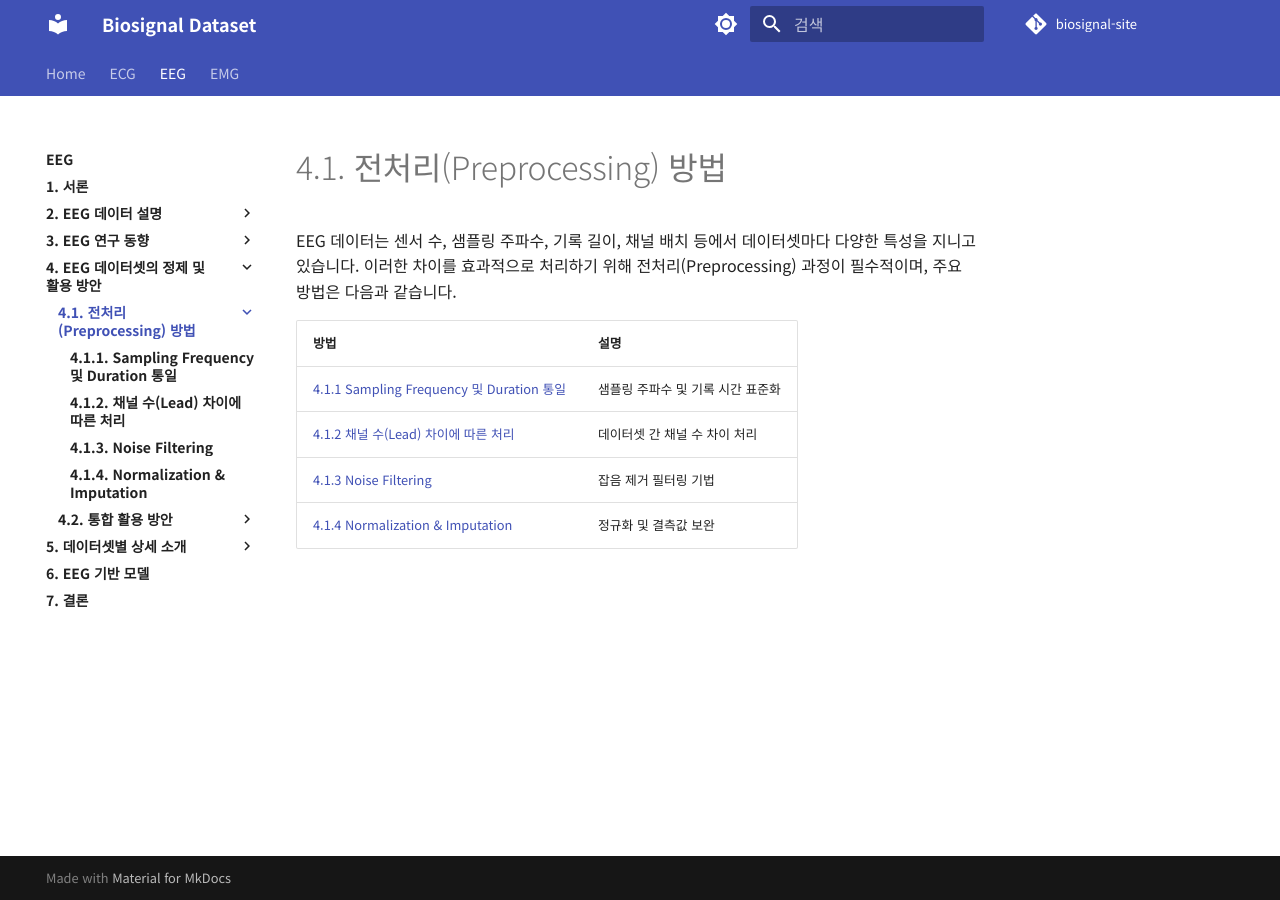
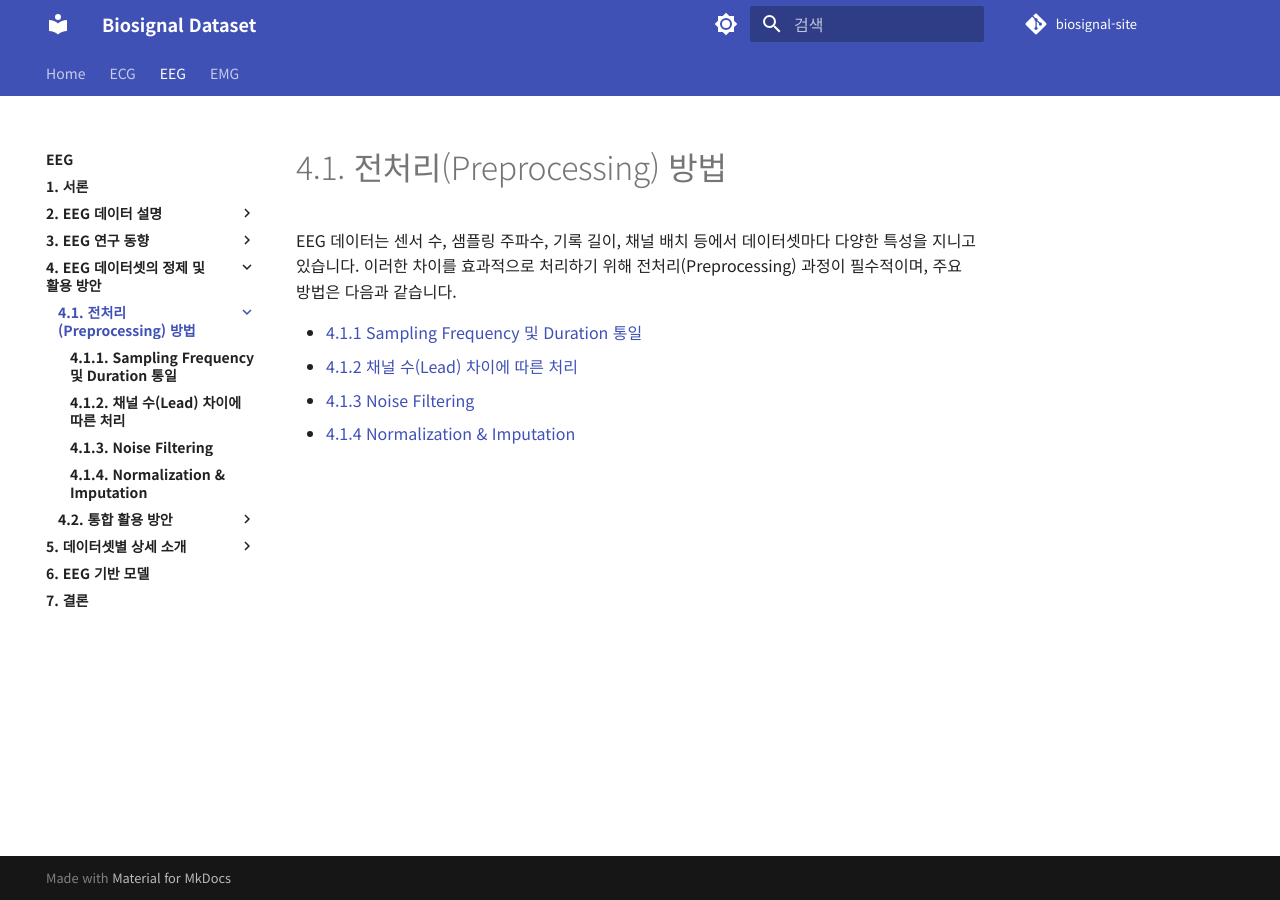
Before and after one commit to iwantjeonyeok/biosignal-site, an MkDocs documentation site: the page built from docs/eeg/4-eeg-데이터셋의-정제-및-활용-방안/4-1-전처리preprocessing-방법/index.md, in a window 1280 px wide. Built offline with MkDocs 1.6.1 and Material for MkDocs 9.7.7, drawn with Linux system fonts in a browser that asks for light colours; comment, search, counter and statistics services are not loaded.

Commit message:
Replace tables with simple lists on EEG 4.1 and 4.2 index pages
Co-Authored-By: Claude Sonnet 4.6 <noreply@anthropic.com>

```diff
--- a/docs/eeg/4-eeg-데이터셋의-정제-및-활용-방안/4-1-전처리preprocessing-방법/index.md
+++ b/docs/eeg/4-eeg-데이터셋의-정제-및-활용-방안/4-1-전처리preprocessing-방법/index.md
@@ -2,9 +2,7 @@
 
 EEG 데이터는 센서 수, 샘플링 주파수, 기록 길이, 채널 배치 등에서 데이터셋마다 다양한 특성을 지니고 있습니다. 이러한 차이를 효과적으로 처리하기 위해 전처리(Preprocessing) 과정이 필수적이며, 주요 방법은 다음과 같습니다.
 
-| 방법 | 설명 |
-| --- | --- |
-| [4.1.1 Sampling Frequency 및 Duration 통일](4-1-1-sampling-frequency-및-duration-통일.md) | 샘플링 주파수 및 기록 시간 표준화 |
-| [4.1.2 채널 수(Lead) 차이에 따른 처리](4-1-2-채널-수lead-차이에-따른-처리.md) | 데이터셋 간 채널 수 차이 처리 |
-| [4.1.3 Noise Filtering](4-1-3-noise-filtering.md) | 잡음 제거 필터링 기법 |
-| [4.1.4 Normalization & Imputation](4-1-4-normalization-imputation.md) | 정규화 및 결측값 보완 |
+- [4.1.1 Sampling Frequency 및 Duration 통일](4-1-1-sampling-frequency-및-duration-통일.md)
+- [4.1.2 채널 수(Lead) 차이에 따른 처리](4-1-2-채널-수lead-차이에-따른-처리.md)
+- [4.1.3 Noise Filtering](4-1-3-noise-filtering.md)
+- [4.1.4 Normalization & Imputation](4-1-4-normalization-imputation.md)
```
Also changed, not shown: docs/eeg/4-eeg-데이터셋의-정제-및-활용-방안/4-2-통합-활용-방안/index.md (+3 -5 lines).
